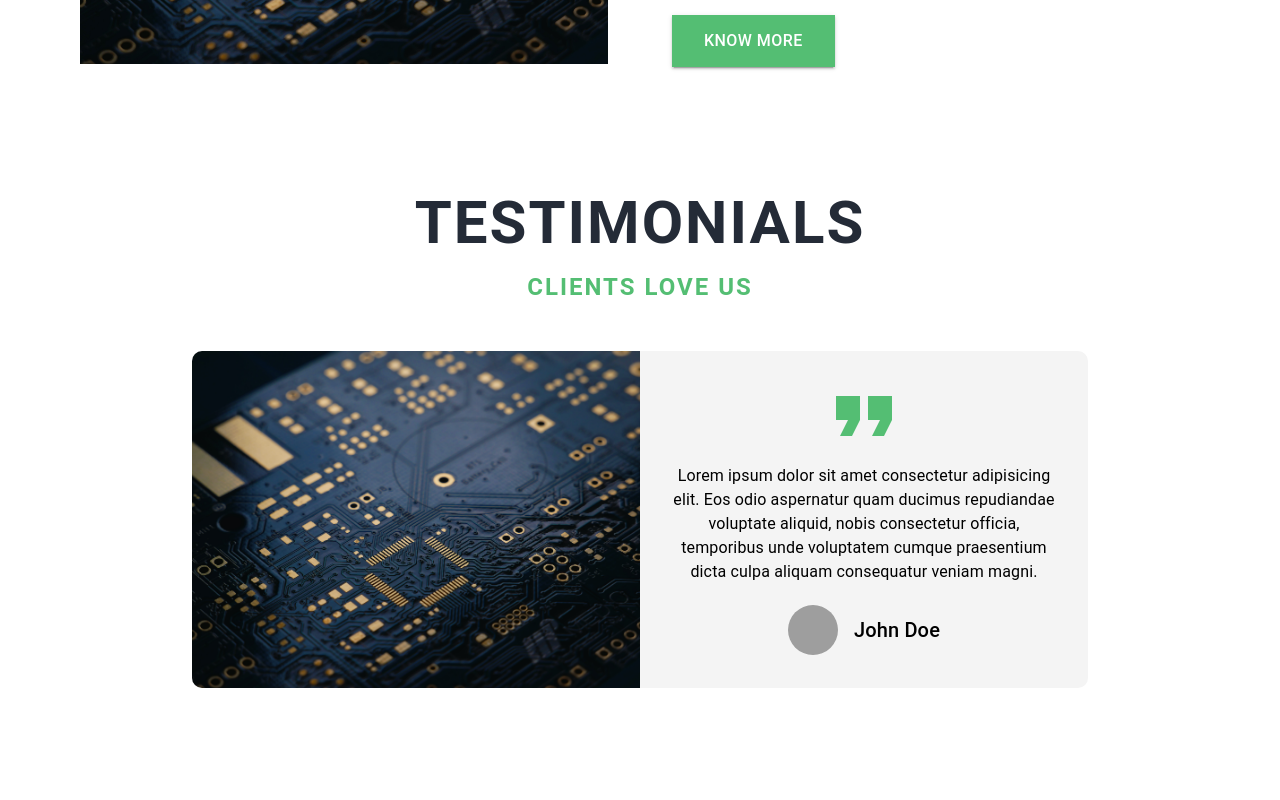
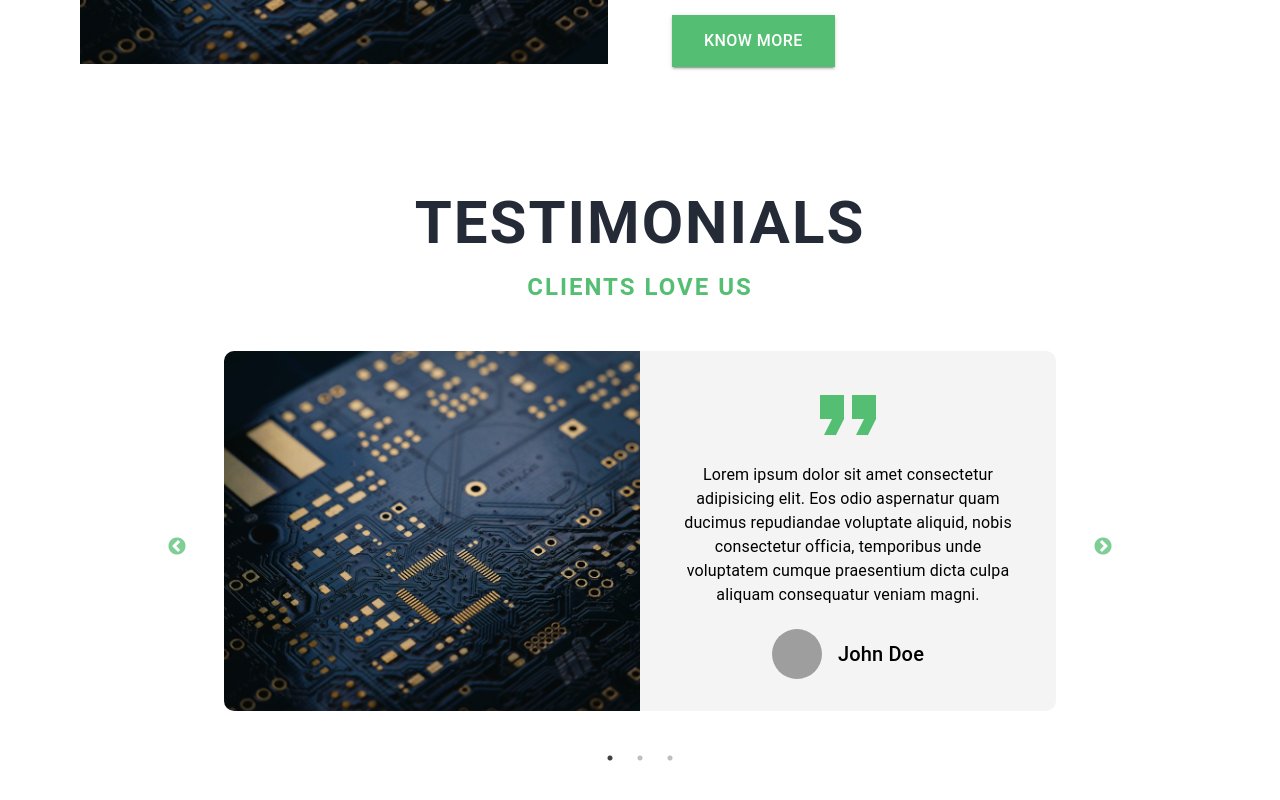
Before and after one commit to itsnitinr/mern-ecommerce, a React (Create React App) app in the folder frontend/: page / in a window 1280 px wide. Shown: the part 1132-1932 px from the top of the page. Built offline with nearby package versions, Linux system fonts and the light colour scheme; grey boxes are pictures that could not be loaded.

Commit message:
Testimonials fix

```diff
--- a/frontend/src/components/testimonials/Testimonials.styles.jsx
+++ b/frontend/src/components/testimonials/Testimonials.styles.jsx
@@ -2,19 +2,26 @@ import { makeStyles } from '@material-ui/core';
 
 const useStyles = makeStyles((theme) => ({
   wrapper: {
-    overflow: 'hidden',
+    overflow: 'initial',
     width: '70vw',
     margin: '3rem auto',
     [theme.breakpoints.down('md')]: {
       width: '90vw',
+      overflow: 'hidden',
     },
+  },
+  testimonialCard: {
+    marginBottom: '2rem',
   },
   testimonialCardImage: {
     height: '100%',
     width: '100%',
     borderRadius: '10px 0 0 10px',
+    outline: 'none',
+    marginLeft: '2rem',
     [theme.breakpoints.down('xs')]: {
       borderRadius: '10px 10px 0 0',
+      marginLeft: 0,
     },
   },
   testimonialCardText: {
@@ -25,8 +32,12 @@ const useStyles = makeStyles((theme) => ({
     flexDirection: 'column',
     height: '100%',
     background: '#f4f4f4',
+    marginRight: '2rem',
     textAlign: 'center',
     borderRadius: '0 10px 10px 0',
+    [theme.breakpoints.down('xs')]: {
+      marginRight: 0,
+    },
   },
   quoteIcon: {
     fontSize: '6rem',
--- a/frontend/src/index.css
+++ b/frontend/src/index.css
@@ -14,7 +14,7 @@ body {
 
 .slick-prev:before,
 .slick-next:before {
-  color: red !important;
+  color: #54be73 !important;
 }
 
 a {
```
Also changed, not shown: 1 other file (tests, documents, lock files or other folders).
